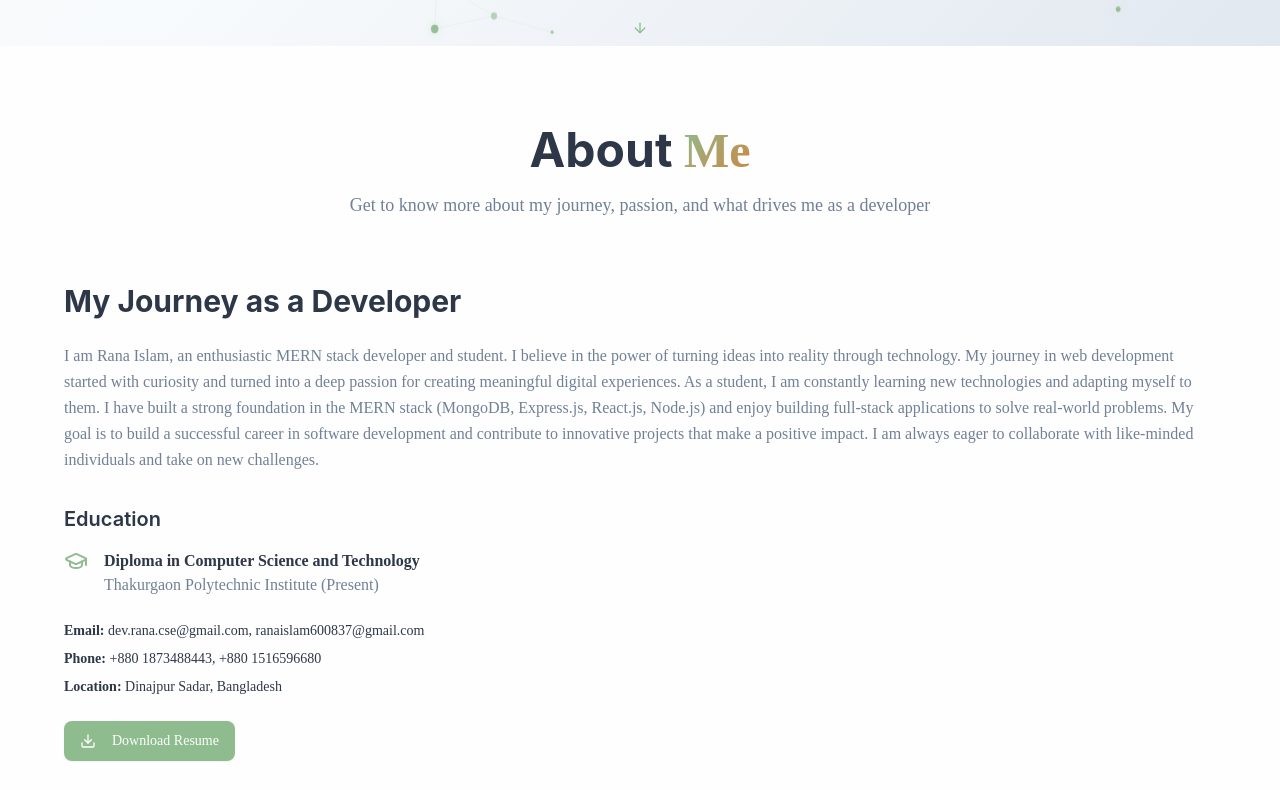
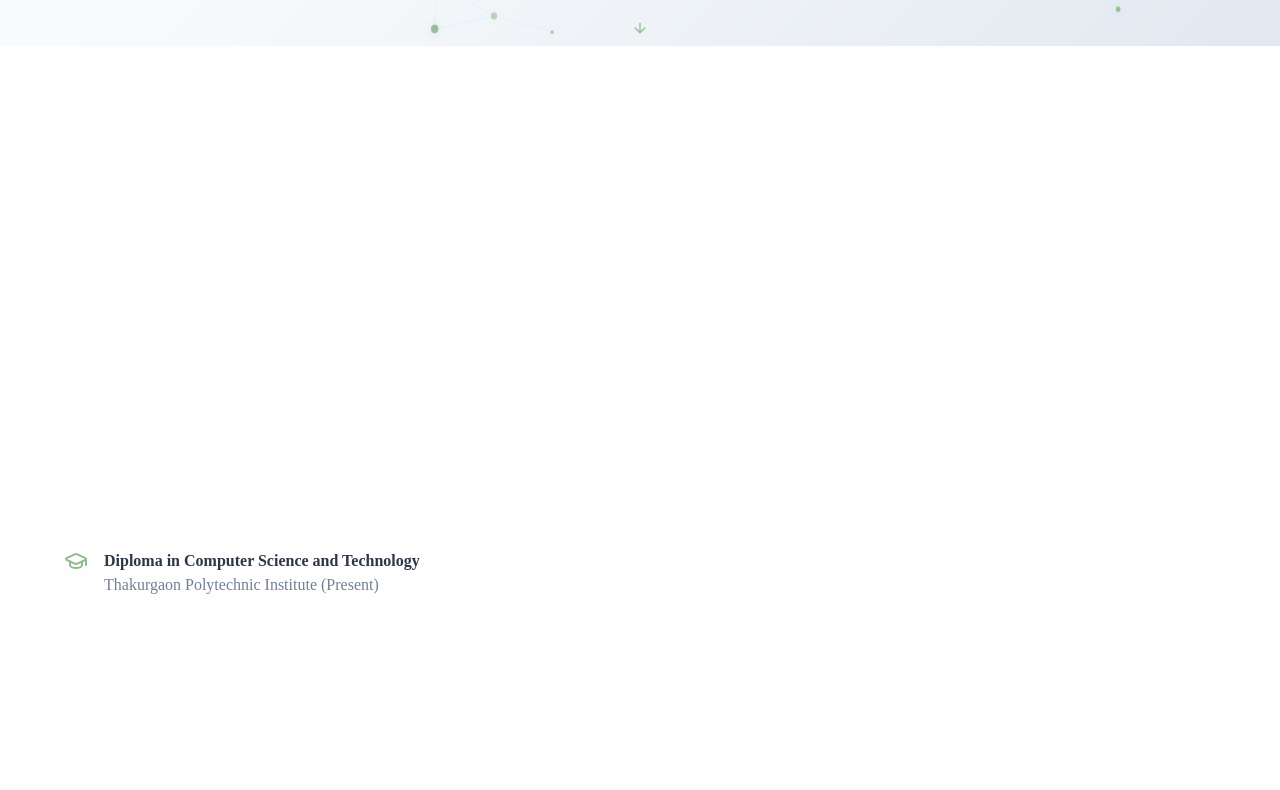
Before and after one commit to ranaIslam01/Rana-Portfolio-03, a React (Vite) app: page / in a window 1280 px wide. Shown: the part 890-1680 px from the top of the page. Built offline with nearby package versions, Linux system fonts and the light colour scheme.

Commit message:
Add scroll animations to AboutSection components
cgen-3147848ec99d4470931ac53a7f7159e6

```diff
--- a/src/components/AboutSection.jsx
+++ b/src/components/AboutSection.jsx
@@ -34,10 +34,10 @@ const AboutSection = () => {
         <div className="max-w-6xl mx-auto">
           {/* Section Header */}
           <div className="text-center mb-16">
-            <h2 className="text-3xl md:text-4xl lg:text-5xl font-bold mb-4">
+            <h2 className="text-3xl md:text-4xl lg:text-5xl font-bold mb-4 anim-on-scroll" data-animation="fade-up">
               About <span className="text-gradient">Me</span>
             </h2>
-            <p className="text-lg text-muted-foreground max-w-2xl mx-auto">
+            <p className="text-lg text-muted-foreground max-w-2xl mx-auto anim-on-scroll" data-animation="fade-up" data-delay="0.2">
               Get to know more about my journey, passion, and what drives me as
               a developer
             </p>
@@ -47,11 +47,11 @@ const AboutSection = () => {
           <div className="grid lg:grid-cols-2 gap-12 items-center mb-16">
             {/* Bio Content */}
             <div className="space-y-6 lg:col-span-2">
-              <h3 className="text-2xl md:text-3xl font-bold text-foreground">
+              <h3 className="text-2xl md:text-3xl font-bold text-foreground anim-on-scroll" data-animation="fade-left">
                 My Journey as a Developer
               </h3>
 
-              <div className="space-y-4 text-muted-foreground leading-relaxed">
+              <div className="space-y-4 text-muted-foreground leading-relaxed anim-on-scroll" data-animation="fade-right" data-delay="0.3">
                 <p>
                   I am Rana Islam, an enthusiastic MERN stack developer and
                   student. I believe in the power of turning ideas into reality
@@ -72,7 +72,7 @@ const AboutSection = () => {
               {/* Education */}
               {content.education && content.education.length > 0 && (
                 <div className="space-y-4">
-                  <h4 className="text-xl font-semibold text-foreground mt-8 mb-4">
+                  <h4 className="text-xl font-semibold text-foreground mt-8 mb-4 anim-on-scroll" data-animation="fade-up">
                     Education
                   </h4>
                   {content.education.map((edu, index) => (
@@ -92,7 +92,7 @@ const AboutSection = () => {
               )}
 
               {/* Contact Info */}
-              <div className="space-y-2 text-sm">
+              <div className="space-y-2 text-sm anim-on-scroll" data-animation="fade-left" data-delay="0.2">
                 <p>
                   <span className="font-semibold">Email:</span>{" "}
                   {content.contact.email.join(", ")}
@@ -110,7 +110,9 @@ const AboutSection = () => {
               {/* Download Resume Button */}
               <Button
                 size="lg"
-                className="bg-primary hover:bg-primary/90 text-primary-foreground hover-lift"
+                className="bg-primary hover:bg-primary/90 text-primary-foreground hover-lift anim-on-scroll"
+                data-animation="scale"
+                data-delay="0.4"
               >
                 <Download className="mr-2" size={20} />
                 Download Resume
@@ -123,7 +125,9 @@ const AboutSection = () => {
             {highlights.map((highlight, index) => (
               <div
                 key={index}
-                className="glassmorphism p-6 rounded-xl hover-lift text-center"
+                className="glassmorphism p-6 rounded-xl hover-lift text-center anim-on-scroll"
+                data-animation="fade-up"
+                data-delay={0.1 * index}
               >
                 <div className="inline-flex items-center justify-center w-12 h-12 bg-primary/10 rounded-lg mb-4 text-primary">
                   {highlight.icon}
```
